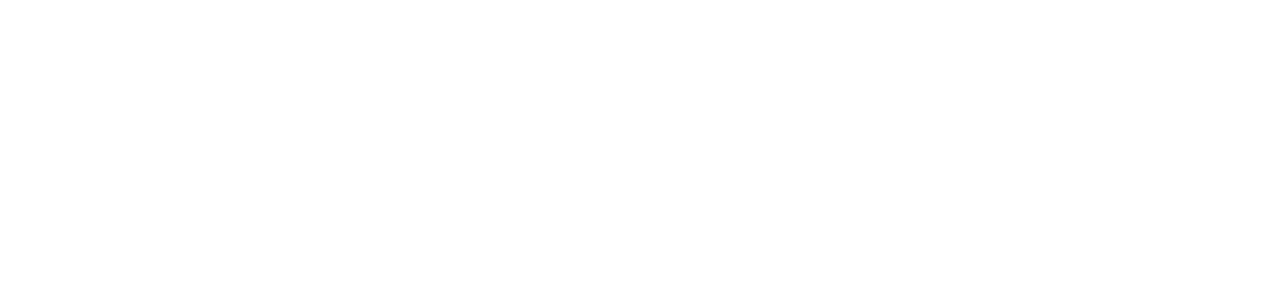
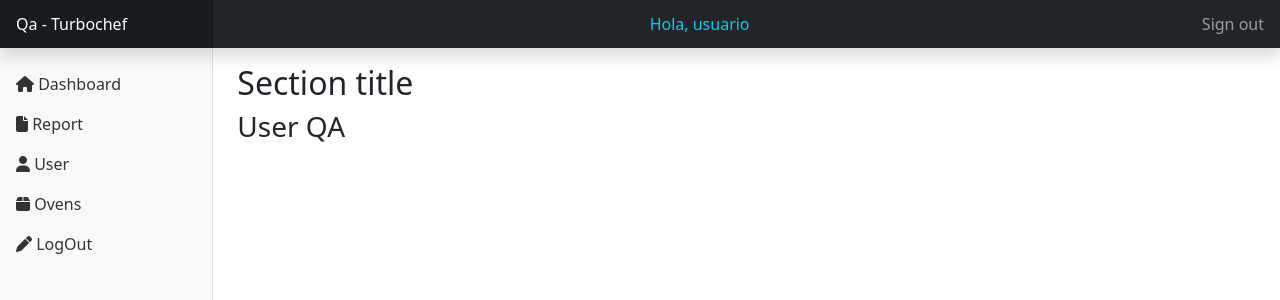
Before and after one commit to joseyon01/qa-report, a React (Vite) app: page /user in a window 1280 px wide. Before the commit this address had no page. Shown: the top 300 px of the page. Built offline with nearby package versions, Linux system fonts and the light colour scheme.

Commit message:
gropper the routes

```diff
--- a/src/App.jsx
+++ b/src/App.jsx
@@ -7,8 +7,7 @@ import {
 
 import {Login} from './components/auth/Login';
 import { Register } from './components/auth/Register';
-/* import { Header } from './components/layout/header/Header';
-import { Aside } from './components/layout/aside/Aside'; */
+import { User } from './components/pages/user/User';
 import { Dashboard } from './components/layout/dashboard/Dashboard';
 import { Report } from './components/pages/report/Report';
 
@@ -18,12 +17,15 @@ function App() {
     <Fragment>
       <BrowserRouter>
         <Routes>
-          <Route path="/" element={<Login />}></Route>
-          <Route path="/register" element={<Register/>}></Route>
-{/*           <Route path="/cabecera" element={<Header />}></Route>
-          <Route path="/lateral" element={<Aside />}></Route> */}
-          <Route path="/dash" element={<Dashboard />}></Route>
-          <Route path="/report" element={<Report />}></Route>
+          <Route path="/" element={<Dashboard />}>
+            {/* <Route index element={<Login />}></Route> */}
+            <Route path="register" element={<Register/>}></Route>
+            <Route path="user" element={<User />}></Route>
+            <Route path="report" element={<Report />}></Route>
+            {/* <Route path="*" element={<Navigation replace to="/" />} />  */}
+          </Route>
+          <Route path="/login" element={<Login />}></Route>
+
         </Routes>
       </BrowserRouter>
     </Fragment>
--- a/src/components/layout/aside/Aside.jsx
+++ b/src/components/layout/aside/Aside.jsx
@@ -1,5 +1,5 @@
 import React, { Fragment } from 'react';
-import { Link } from 'react-router-dom';
+import { Link, Outlet } from 'react-router-dom';
 
 import './Aside.css'
 
@@ -28,27 +28,27 @@ export const Aside = () => {
                 </li>
 
                 <li className="nav-item">
-                  <Link className="nav-link" to="/">
+                  <Link className="nav-link" to="/report">
                   <i className="fas fa-file"></i> Report
                   </Link>
                 </li>
 
                 <li className="nav-item">
-                  <Link className="nav-link" to="/">
+                  <Link className="nav-link" to="/user">
                   <i className="fas fa-user"></i> User
                   </Link>
                 </li>
 
                 <li className="nav-item">
-                  <Link className="nav-link" to="/">
+                  <Link className="nav-link" to="/register">
                   <i className="fas fa-box"></i> Ovens
                   </Link>
                 </li>
 
                 <li className="nav-item">
-                  <a className="nav-link">
+                  <Link className="nav-link" to="/login">
                     <i className="fas fa-pen"></i> LogOut
-                  </a>
+                  </Link>
                 </li>
 
                 {/* <li className="nav-item">
@@ -136,6 +136,9 @@ export const Aside = () => {
               height={380}
             /> */}
             <h2>Section title</h2>
+            <section>
+              <Outlet />
+            </section>
             {/* <div className="table-responsive">
               <table className="table table-striped table-sm">
                 <thead>
--- /dev/null
+++ b/src/components/pages/user/User.jsx
@@ -0,0 +1,5 @@
+import React from 'react';
+
+export const User = () => {
+  return <div><h3>User QA</h3></div>;
+};
```
